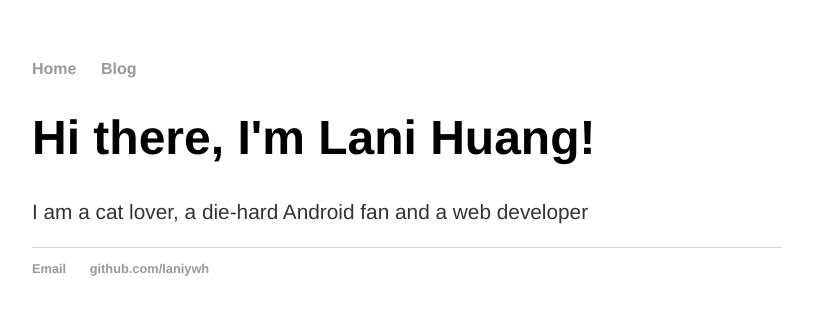
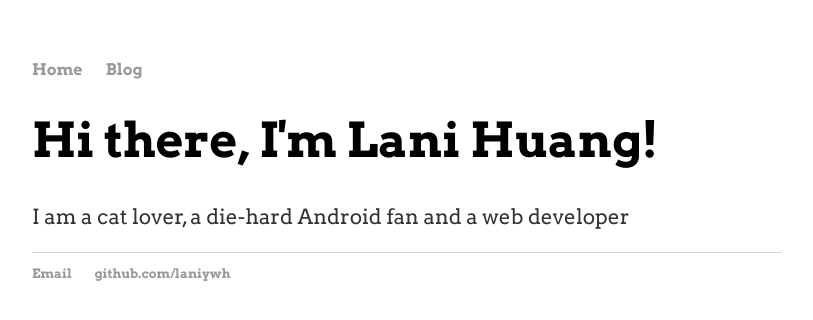
Before and after one commit to Skylani/Skylani.github.io, a Jekyll site: the page built from index.html, in a window 1280 px wide. Shown: the top 320 px of the page, without its empty margins (233-1046 px from the left). Built offline with Jekyll 4.4.1, drawn with Linux system fonts in a browser that asks for light colours.

Commit message:
use arvo font

```diff
--- a/_layouts/default.html
+++ b/_layouts/default.html
@@ -4,7 +4,7 @@
             <title>{{ page.title }}</title>
             <!-- link to main stylesheet -->
             <link rel="stylesheet" type="text/css" href="/css/main.css">
-            <link href='https://fonts.googleapis.com/css?family=Vollkorn:400,700' rel='stylesheet' type='text/css'>
+            <link href='https://fonts.googleapis.com/css?family=Arvo:400,700' rel='stylesheet' type='text/css'>
         </head>
         <body>
             <nav>
--- a/css/main.css
+++ b/css/main.css
@@ -1,7 +1,7 @@
 body {
     margin: 60px auto;
     width: 750px;
-    font-family:"Microsoft Yahei","Hiragino Sans GB",Helvetica,"Helvetica Neue","微软雅黑",Tahoma,Arial,sans-serif;
+    font-family: 'Arvo', serif;
 }
 nav ul, footer ul {
     padding: 0px;
```
Also changed, not shown: 2 other files.
